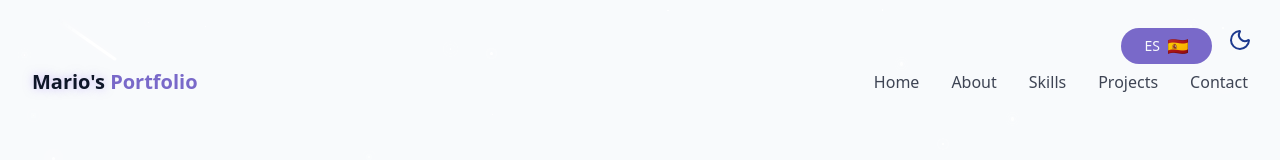
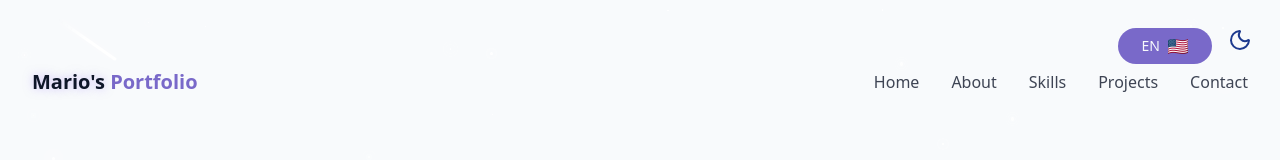
Before and after one commit to mario505/portfolio, a React (Vite) app: page / in a window 1280 px wide. Shown: the top 160 px of the page. Built offline with nearby package versions, Linux system fonts and the light colour scheme.

Commit message:
create LangContext.jsx to share langugage state across all app. Add LangProvider to App.jsx. Add use of lang context to LangToggle.jsx

```diff
--- a/src/App.jsx
+++ b/src/App.jsx
@@ -1,21 +1,24 @@
-import { useState } from 'react'
-import { BrowserRouter, Route, Routes } from 'react-router-dom'
-import Home from './pages/Home'
-import NotFound from './pages/NotFound'
+import { useState } from "react";
+import { BrowserRouter, Route, Routes } from "react-router-dom";
+import Home from "./pages/Home";
+import NotFound from "./pages/NotFound";
+import { LangProvider } from "./contexts/LangContext";
 
 function App() {
-  const [count, setCount] = useState(0)
+  const [count, setCount] = useState(0);
 
   return (
     <>
       <BrowserRouter>
-        <Routes>
-          <Route index element={<Home />}/>
-          <Route path='*' element={<NotFound />}/>
-        </Routes>
+        <LangProvider>
+          <Routes>
+            <Route index element={<Home />} />
+            <Route path="*" element={<NotFound />} />
+          </Routes>
+        </LangProvider>
       </BrowserRouter>
     </>
-  )
+  );
 }
 
-export default App
+export default App;
--- a/src/components/LangToggle.jsx
+++ b/src/components/LangToggle.jsx
@@ -1,23 +1,26 @@
-import { Moon, Sun } from "lucide-react";
 import { useEffect, useState } from "react";
 import { cn } from "../lib/utils";
+import { useLang } from "../contexts/LangContext";
+
+const flags = ["us.png", "es.png"];
 
 export default function LangToggle() {
+  const { langIndex, handleSetLangIndex } = useLang();
   const sendmsg = () => {
     console.log("toggle was clicked");
   };
 
   return (
     <div
-      onClick={sendmsg}
+      onClick={handleSetLangIndex}
       className={cn(
         "fixed max-sm:hidden top-5 right-15 z-50 p-2 rounded-full",
         "transition-colors duration-300 focus:outlin-hidden",
       )}
     >
       <p className="cosmic-button flex gap-2">
-        <span className="text-sm">ES</span>{" "}
-        <img src="es.png" className="h-5 w-5 object-contain" />
+        <span className="text-sm">{langIndex === 0 ? "EN" : "ES"}</span>{" "}
+        <img src={flags[langIndex]} className="h-5 w-5 object-contain" />
       </p>
     </div>
   );
--- /dev/null
+++ b/src/contexts/LangContext.jsx
@@ -0,0 +1,32 @@
+import { createContext, useContext, useState } from "react";
+
+export const LangContext = createContext();
+
+export const LangProvider = ({ children }) => {
+  const [langIndex, setLangIndex] = useState(0);
+
+  const handleSetLangIndex = () => {
+    setLangIndex((prev) => {
+      if (prev === 0) {
+        return 1;
+      } else {
+        return 0;
+      }
+    });
+  };
+
+  return (
+    <LangContext.Provider value={{ langIndex, handleSetLangIndex }}>
+      {children}
+    </LangContext.Provider>
+  );
+};
+
+export const useLang = () => {
+  const contextValue = useContext(LangContext);
+  if (!contextValue) {
+    throw new Error("useLang must be used inside of LangProvider");
+  }
+
+  return contextValue;
+};
```
